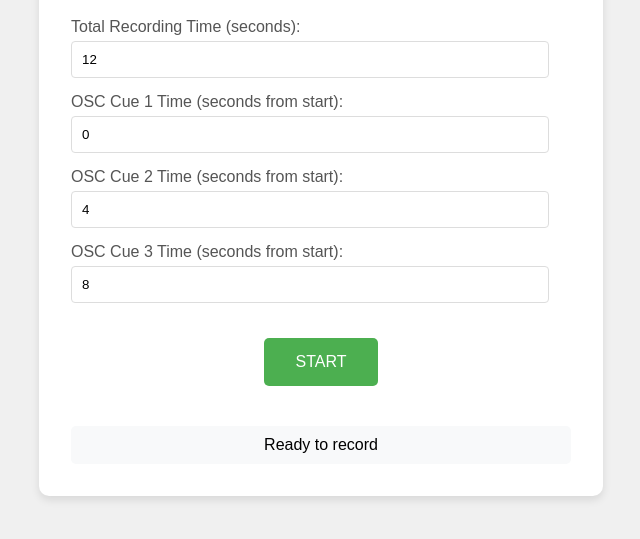
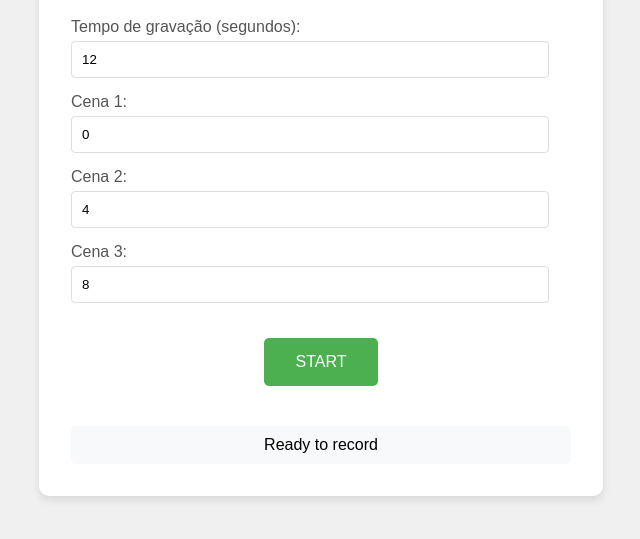
Before and after one commit to MalufVideo/feira-abc, a website: page public/control.html in a window 1280 px wide. Shown: the part 199-738 px from the top of the page, without its empty margins (319-959 px from the left). Drawn offline with Linux system fonts and the light colour scheme.

Commit message:
Master control frontend Portugues

```diff
--- a/public/control.html
+++ b/public/control.html
@@ -76,22 +76,22 @@
         <h1>Master Control</h1>
 
         <div class="form-group">
-            <label for="totalRecTime">Total Recording Time (seconds):</label>
+            <label for="totalRecTime">Tempo de gravação (segundos):</label>
             <input type="number" id="totalRecTimeInput" value="12">
         </div>
 
         <div class="form-group">
-            <label for="osc1Time">OSC Cue 1 Time (seconds from start):</label>
+            <label for="osc1Time">Cena 1:</label>
             <input type="number" id="osc1TimeInput" value="0">
         </div>
 
         <div class="form-group">
-            <label for="osc2Time">OSC Cue 2 Time (seconds from start):</label>
+            <label for="osc2Time">Cena 2:</label>
             <input type="number" id="osc2TimeInput" value="4">
         </div>
 
         <div class="form-group">
-            <label for="osc3Time">OSC Cue 3 Time (seconds from start):</label>
+            <label for="osc3Time">Cena 3:</label>
             <input type="number" id="osc3TimeInput" value="8">
         </div>
 
```
